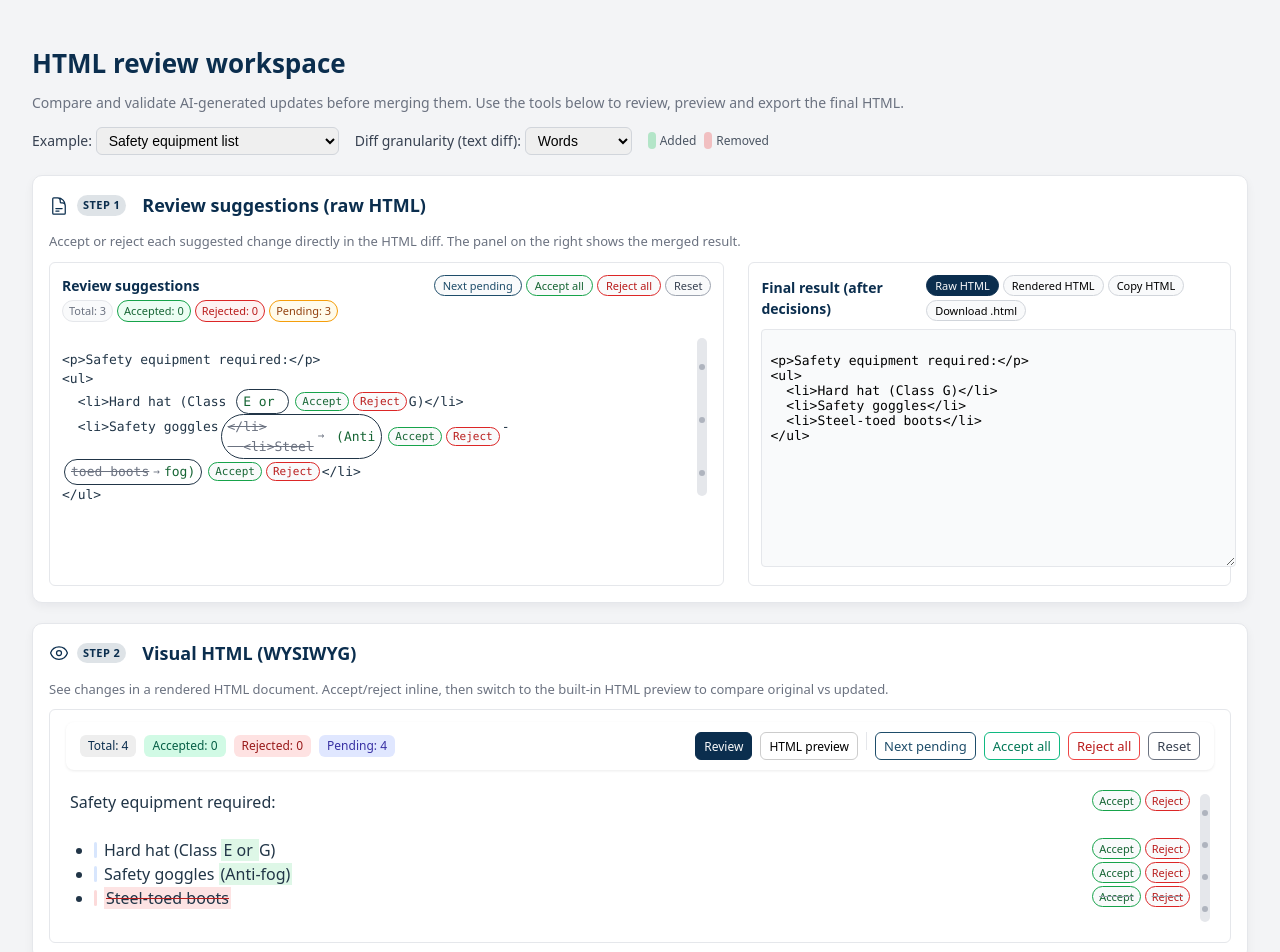
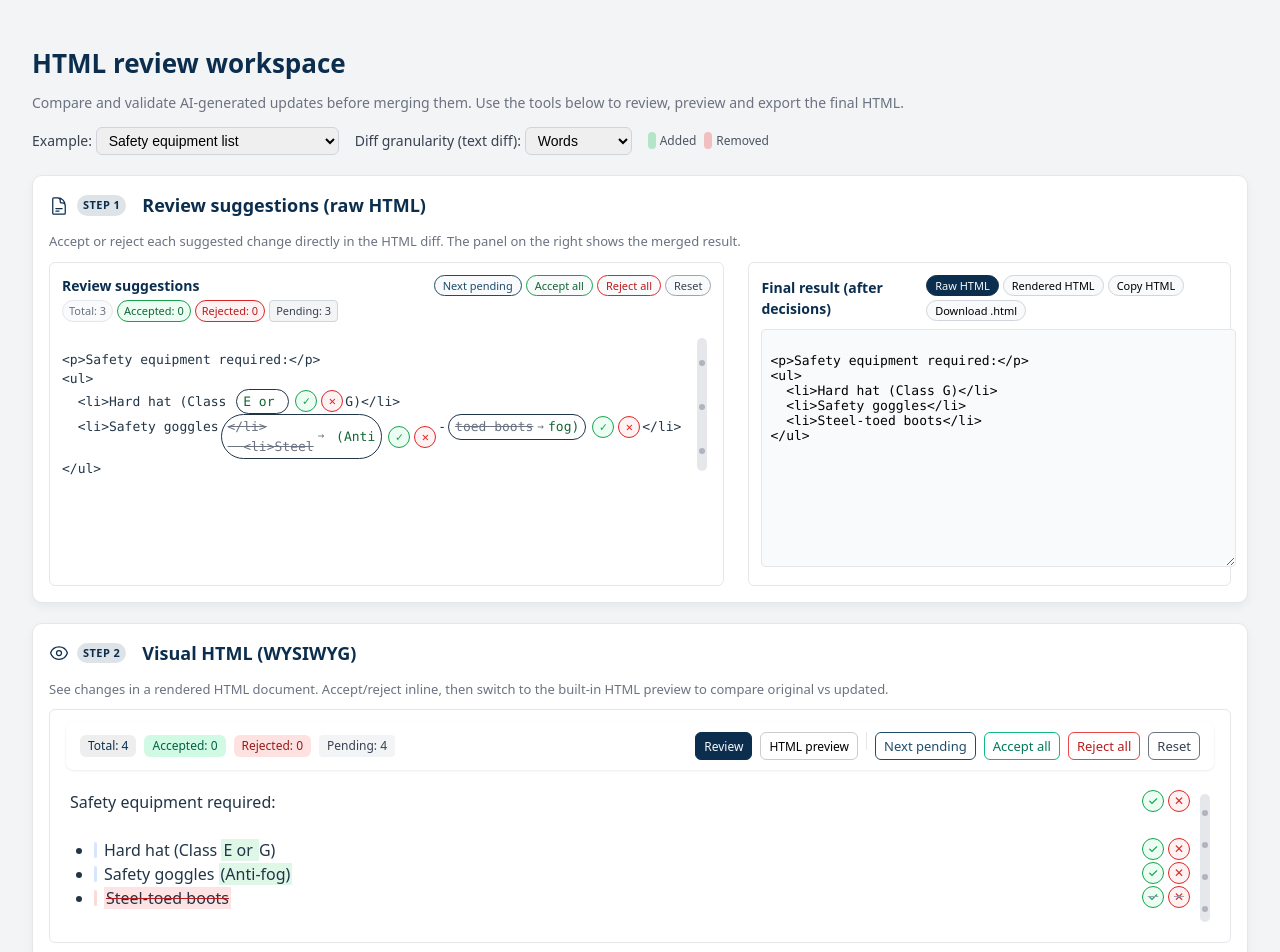
Before and after one commit to tara-humara/html-diff-viewer, a React (Vite) app: page / in a window 1280 px wide. Shown: the top 952 px of the page. Built offline with nearby package versions, Linux system fonts and the light colour scheme.

Commit message:
Update review UI: icon accept/reject and pending styling

```diff
--- a/src/components/ReviewableDiff.tsx
+++ b/src/components/ReviewableDiff.tsx
@@ -77,8 +77,10 @@ const ChangeInline = React.forwardRef<HTMLSpanElement, ChangeInlineProps>(
                             (acceptActive ? " change-btn--active" : "")
                         }
                         onClick={() => onDecision(true)}
+                        aria-label="Accept change"
+                        title="Accept change"
                     >
-                        Accept
+                        <span className="change-btn__icon">✓</span>
                     </button>
                     <button
                         type="button"
@@ -87,8 +89,10 @@ const ChangeInline = React.forwardRef<HTMLSpanElement, ChangeInlineProps>(
                             (rejectActive ? " change-btn--active" : "")
                         }
                         onClick={() => onDecision(false)}
+                        aria-label="Reject change"
+                        title="Reject change"
                     >
-                        Reject
+                        <span className="change-btn__icon">✕</span>
                     </button>
                 </span>
             </span>
--- a/src/styles/review.css
+++ b/src/styles/review.css
@@ -99,9 +99,14 @@
 }
 
 .review-stats__pill--pending {
-    border-color: var(--color-pending-border);
-    background: var(--color-pending-bg);
-    color: #92400e;
+    border-color: #d1d5db;
+    /* light gray border */
+    background: #f3f4f6;
+    /* light gray background */
+    color: #374151;
+    /* neutral text */
+    border-radius: 4px;
+    /* less rounded than the accept/reject chips */
 }
 
 .review-stats__pill--accepted {
@@ -215,28 +220,43 @@
 }
 
 .change-btn {
-    font-size: 11px;
-    padding: 2px 6px;
+    width: 22px;
+    height: 22px;
+    padding: 0;
     border-radius: 999px;
     border: 1px solid var(--color-panel-border-subtle);
     background: var(--color-chip-bg);
     cursor: pointer;
+    display: inline-flex;
+    align-items: center;
+    justify-content: center;
+    font-size: 12px;
+    transition: background-color 0.15s ease, border-color 0.15s ease,
+        color 0.15s ease, box-shadow 0.15s ease;
 }
 
 .change-btn:hover {
     background: #e5e7eb;
 }
 
+/* Icon inside the circle */
+.change-btn__icon {
+    line-height: 1;
+}
+
 .change-btn--accept {
     border-color: var(--color-accept);
-    color: #166534;
+    color: var(--color-accept);
+    background: var(--color-accept-soft);
 }
 
 .change-btn--reject {
     border-color: var(--color-reject);
-    color: #b91c1c;
+    color: var(--color-reject);
+    background: var(--color-reject-soft);
 }
 
+/* Active state (already exists) will still override colors */
 .change-btn--active {
     background: var(--color-text-main);
     color: #f9fafb;
--- a/src/wysiwyg/WysiwygDiff.tsx
+++ b/src/wysiwyg/WysiwygDiff.tsx
@@ -246,6 +246,19 @@ export const WysiwygDiff: React.FC<WysiwygDiffProps> = ({
             const WrapperTag: any = node.type === "block" ? "div" : "li";
             const ContentTag: any = node.type === "block" ? node.tag : "span";
 
+            // Handlers for icon buttons
+            const onAcceptClick = (e: React.MouseEvent<HTMLButtonElement>) => {
+                e.stopPropagation();
+                const newDecision = decision === "accept" ? undefined : "accept";
+                setDecision(node.id, newDecision);
+            };
+
+            const onRejectClick = (e: React.MouseEvent<HTMLButtonElement>) => {
+                e.stopPropagation();
+                const newDecision = decision === "reject" ? undefined : "reject";
+                setDecision(node.id, newDecision);
+            };
+
             // --- Resolved state: show final text with no diff colours ---
             if (decision === "accept" || decision === "reject") {
                 const finalText =
@@ -273,15 +286,11 @@ export const WysiwygDiff: React.FC<WysiwygDiffProps> = ({
                                         "li-btn li-btn-accept" +
                                         (decision === "accept" ? " li-btn-active" : "")
                                     }
-                                    onClick={(e) => {
-                                        e.stopPropagation();
-                                        setDecision(
-                                            node.id,
-                                            decision === "accept" ? undefined : "accept"
-                                        );
-                                    }}
+                                    onClick={onAcceptClick}
+                                    aria-label="Accept change"
+                                    title="Accept change"
                                 >
-                                    Accept
+                                    <span className="li-btn__icon">✓</span>
                                 </button>
                                 <button
                                     type="button"
@@ -289,15 +298,11 @@ export const WysiwygDiff: React.FC<WysiwygDiffProps> = ({
                                         "li-btn li-btn-reject" +
                                         (decision === "reject" ? " li-btn-active" : "")
                                     }
-                                    onClick={(e) => {
-                                        e.stopPropagation();
-                                        setDecision(
-                                            node.id,
-                                            decision === "reject" ? undefined : "reject"
-                                        );
-                                    }}
+                                    onClick={onRejectClick}
+                                    aria-label="Reject change"
+                                    title="Reject change"
                                 >
-                                    Reject
+                                    <span className="li-btn__icon">✕</span>
                                 </button>
                             </span>
                         </div>
@@ -327,15 +332,11 @@ export const WysiwygDiff: React.FC<WysiwygDiffProps> = ({
                                     "li-btn li-btn-accept" +
                                     (decision === "accept" ? " li-btn-active" : "")
                                 }
-                                onClick={(e) => {
-                                    e.stopPropagation();
-                                    setDecision(
-                                        node.id,
-                                        decision === "accept" ? undefined : "accept"
-                                    );
-                                }}
+                                onClick={onAcceptClick}
+                                aria-label="Accept change"
+                                title="Accept change"
                             >
-                                Accept
+                                <span className="li-btn__icon">✓</span>
                             </button>
                             <button
                                 type="button"
@@ -343,15 +344,11 @@ export const WysiwygDiff: React.FC<WysiwygDiffProps> = ({
                                     "li-btn li-btn-reject" +
                                     (decision === "reject" ? " li-btn-active" : "")
                                 }
-                                onClick={(e) => {
-                                    e.stopPropagation();
-                                    setDecision(
-                                        node.id,
-                                        decision === "reject" ? undefined : "reject"
-                                    );
-                                }}
+                                onClick={onRejectClick}
+                                aria-label="Reject change"
+                                title="Reject change"
                             >
-                                Reject
+                                <span className="li-btn__icon">✕</span>
                             </button>
                         </span>
                     </div>
--- a/src/wysiwyg/styles.css
+++ b/src/wysiwyg/styles.css
@@ -135,12 +135,17 @@
 /* Buttons inside WYSIWYG */
 
 .li-btn {
-    font-size: 11px;
-    padding: 2px 6px;
+    width: 22px;
+    height: 22px;
+    padding: 0;
     border-radius: 999px;
     border: 1px solid var(--color-panel-border-subtle);
     background: var(--color-chip-bg);
     cursor: pointer;
+    display: inline-flex;
+    align-items: center;
+    justify-content: center;
+    font-size: 12px;
     transition: background-color 0.15s ease, border-color 0.15s ease,
         color 0.15s ease;
 }
@@ -149,14 +154,20 @@
     background: #e5e7eb;
 }
 
+.li-btn__icon {
+    line-height: 1;
+}
+
 .li-btn-accept {
     border-color: var(--color-accept);
-    color: #166534;
+    color: var(--color-accept);
+    background: var(--color-accept-soft);
 }
 
 .li-btn-reject {
     border-color: var(--color-reject);
-    color: #b91c1c;
+    color: var(--color-reject);
+    background: var(--color-reject-soft);
 }
 
 .li-btn-active {
@@ -255,8 +266,12 @@
 }
 
 .pill-pending {
-    background: #e0e7ff;
-    color: #3730a3;
+    background: #f3f4f6;
+    /* light gray */
+    color: #374151;
+    /* neutral text */
+    border-radius: 4px;
+    /* a bit squared off */
 }
 
 .wysiwyg-actions {
```
